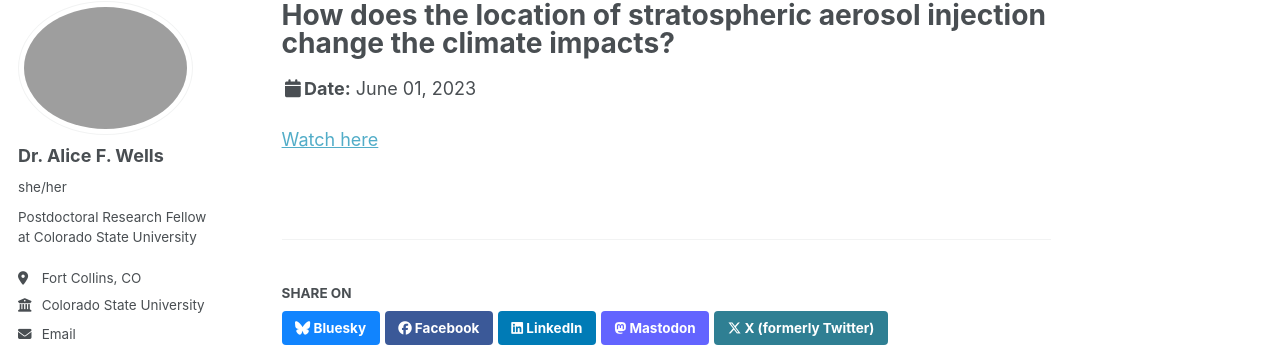
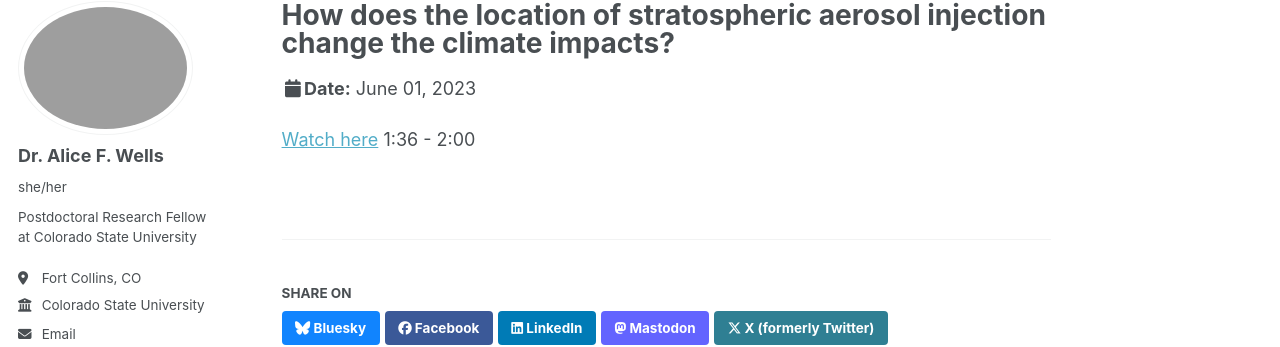
Before and after one commit to awells96/awells96.github.io, a Jekyll site: the page built from _talks/2023-06-01-cambridge.md, in a window 1280 px wide. Shown: the part 100-447 px from the top of the page. Built offline with Jekyll 4.4.1, drawn with Linux system fonts in a browser that asks for light colours; some web fonts are replaced; a script bundle is joined from its source files by our own code; library files that are not in the unit come from our copies.

Commit message:
Specify video time range in Cambridge talk
Added time range to the video link for clarity.

```diff
--- a/_talks/2023-06-01-cambridge.md
+++ b/_talks/2023-06-01-cambridge.md
@@ -8,4 +8,4 @@ date: 2023-06-01
 location: "Cambridge Centre for Climate Repair"
 ---
 
-[Watch here](https://www.youtube.com/watch?v=loWJPqq4c_c&t=5767s)
+[Watch here](https://www.youtube.com/watch?v=loWJPqq4c_c&t=5767s) 1:36 - 2:00
```
